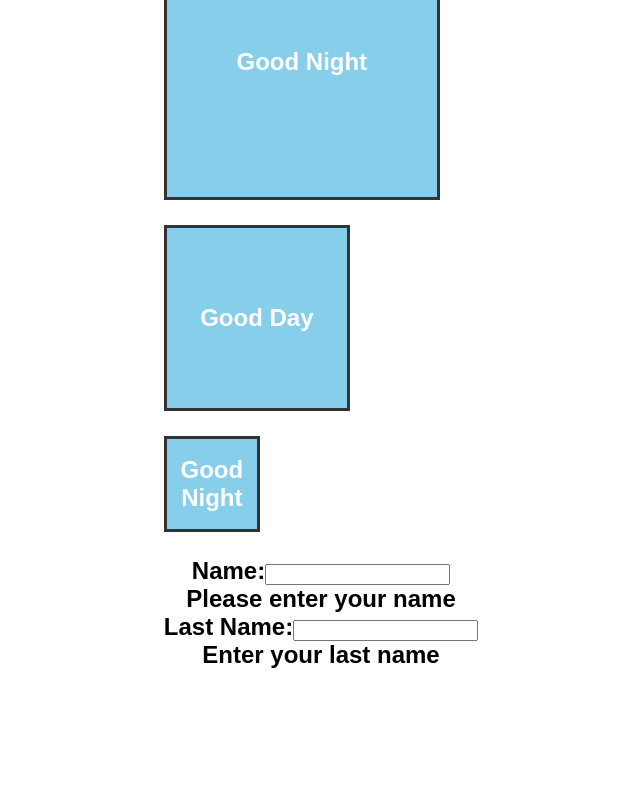
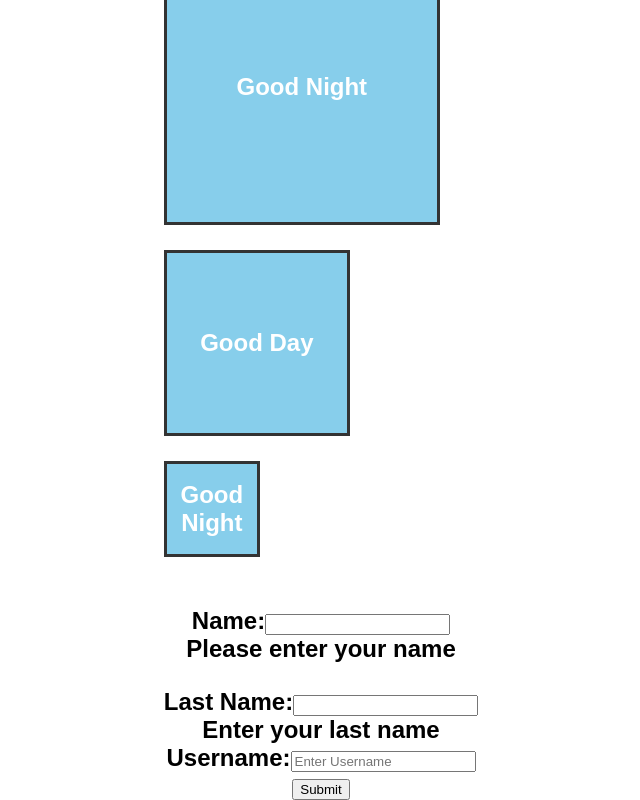
Before and after one commit to donaldkaiserjr/example-codesandbox, a React (Create React App) app: page / in a window 1280 px wide. Shown: the part 617-1417 px from the top of the page, without its empty margins (319-959 px from the left). Before the commit the page ends 1286 px from the top, so only its background shows below. Built offline with nearby package versions, Linux system fonts and the light colour scheme.

Commit message:
Basic Form Added a basic form section of the app for practice testing.

```diff
--- a/public/index.html
+++ b/public/index.html
@@ -1,16 +1,18 @@
 <!DOCTYPE html>
 <html lang="en">
-
   <head>
-	<meta charset="utf-8">
-	<meta name="viewport" content="width=device-width, initial-scale=1, shrink-to-fit=no">
-	<meta name="theme-color" content="#000000">
+    <meta charset="utf-8" />
+    <meta
+      name="viewport"
+      content="width=device-width, initial-scale=1, shrink-to-fit=no"
+    />
+    <meta name="theme-color" content="#000000" />
     <!--
       manifest.json provides metadata used when your web app is added to the
       homescreen on Android. See https://developers.google.com/web/fundamentals/engage-and-retain/web-app-manifest/
     -->
-	<link rel="manifest" href="%PUBLIC_URL%/manifest.json">
-	<link rel="shortcut icon" href="%PUBLIC_URL%/favicon.ico">
+    <link rel="manifest" href="%PUBLIC_URL%/manifest.json" />
+    <link rel="shortcut icon" href="%PUBLIC_URL%/favicon.ico" />
     <!--
       Notice the use of %PUBLIC_URL% in the tags above.
       It will be replaced with the URL of the `public` folder during the build.
@@ -39,5 +41,4 @@
       To create a production bundle, use `npm run build` or `yarn build`.
     -->
   </body>
-
 </html>
--- a/src/App.js
+++ b/src/App.js
@@ -4,6 +4,7 @@ import SayHello from "./sayHello";
 import CharacterCount from "./charCount";
 import Greeting from "./greeting";
 import Greeting2 from "./greeting2";
+import UsernameForm from "./basic-form";
 
 const element = (
   <>
@@ -29,6 +30,7 @@ const element = (
       </Box>
       <Greeting />
       <Greeting2 />
+      <UsernameForm />
     </div>
   </>
 );
--- /dev/null
+++ b/src/basic-form.js
@@ -0,0 +1,17 @@
+export default function UsernameForm() {
+  function handleSubmit(event) {
+    event.preventDefault();
+    const username = event.target.value;
+    alert(`You entered: ${username}`);
+  }
+
+  return (
+    <form onSubmit={handleSubmit}>
+      <div>
+        <label htmlFor="usernameInput">Username:</label>
+        <input id="usernameInput" placeholder="Enter Username" type="text" />
+      </div>
+      <button type="submit">Submit</button>
+    </form>
+  );
+}
--- a/src/greeting.js
+++ b/src/greeting.js
@@ -4,7 +4,7 @@ export default function Greeting() {
   const [state, setState] = React.useState("");
   const handleChange = (event) => setState(event.target.value);
   return (
-    <div>
+    <div className="firstname">
       <form>
         <label htmlFor="Name">Name:</label>
         <input onChange={handleChange} id="name" />
--- a/src/greeting2.js
+++ b/src/greeting2.js
@@ -2,17 +2,17 @@ import React from "react";
 
 export default function Greeting2() {
   const [name, setName] = React.useState(
-    window.localStorage.getItem("name") || ""
+    () => window.localStorage.getItem("name") || ""
   );
 
   React.useEffect(() => {
     window.localStorage.setItem("name", name);
-  });
+  }, [name]);
 
   const handleChange = (event) => setName(event.target.value);
 
   return (
-    <div>
+    <div className="lastname">
       <form>
         <label htmlFor="name">Last Name:</label>
         <input onChange={handleChange} id="name" />
--- a/src/styles.css
+++ b/src/styles.css
@@ -12,6 +12,7 @@
   flex-wrap: wrap;
   justify-content: space-between;
   align-content: center;
+  margin-top: 50px;
 }
 .sayHello {
   font-size: 24px;
@@ -43,3 +44,11 @@
   width: 90px;
   height: 90px;
 }
+
+.firstname {
+  margin-top: 25px;
+}
+
+.lastname {
+  margin-top: 25px;
+}
```
Also changed, not shown: src/dom-ref.js (added, +48 -0 lines). Lines whose indentation alone changed are shown as unchanged.
